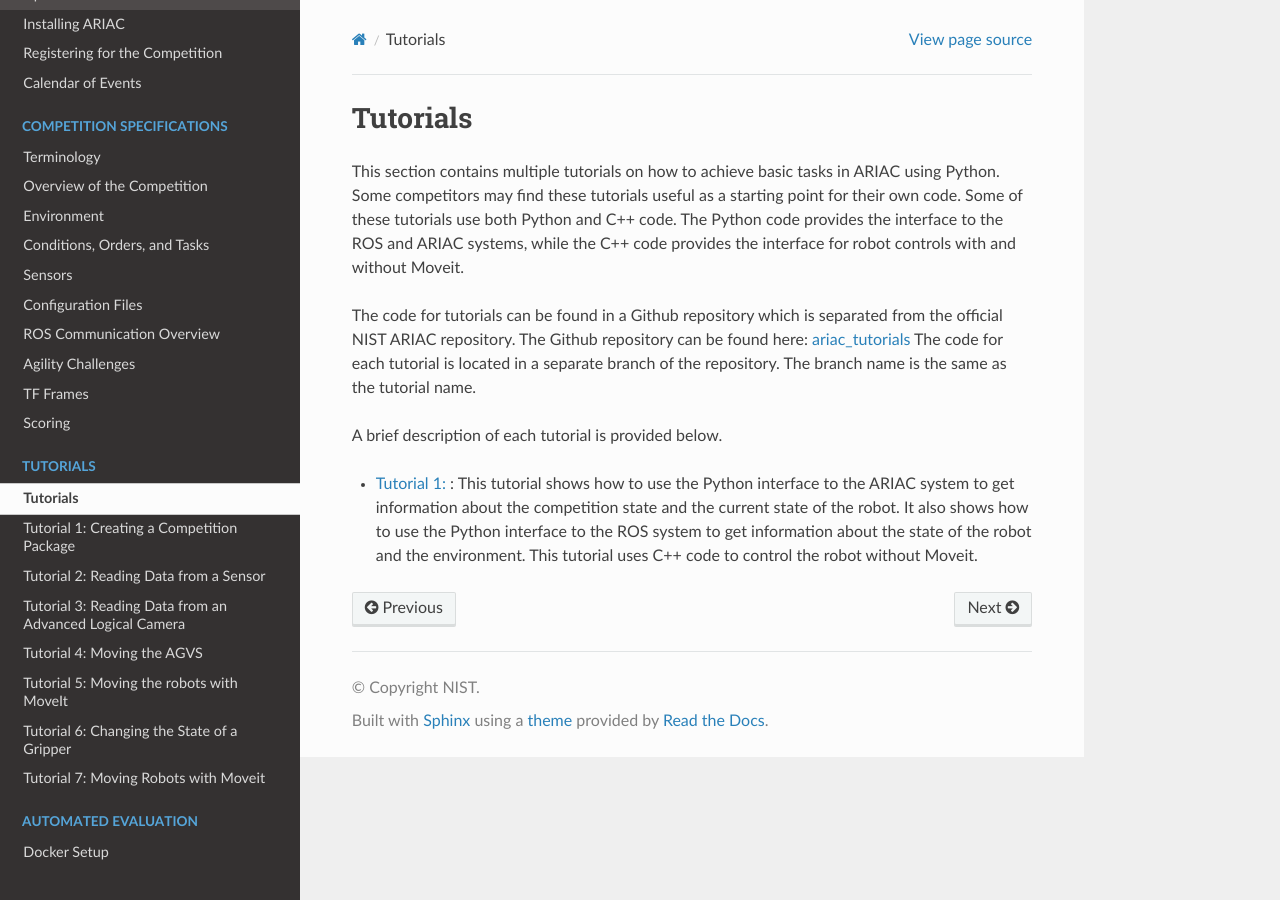
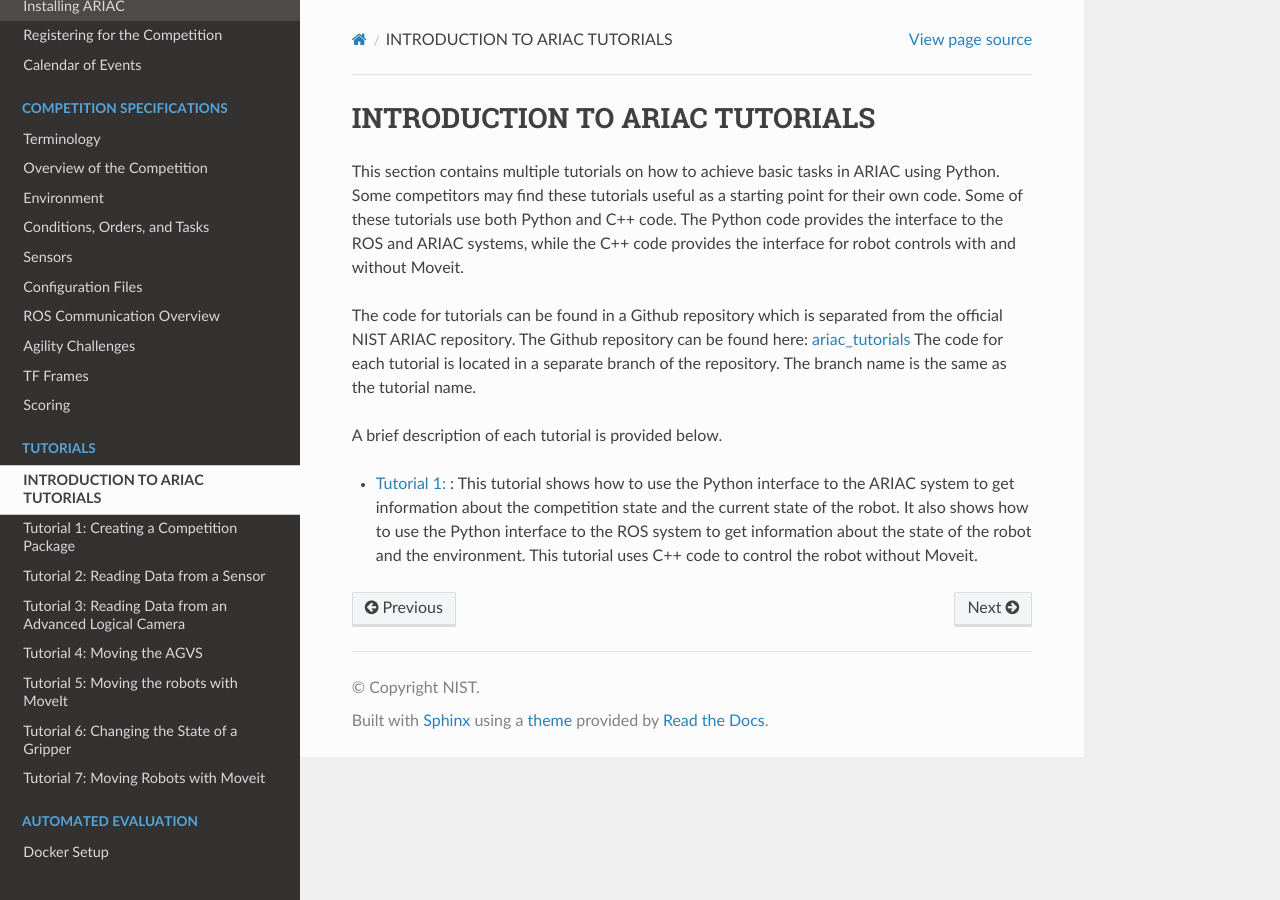
Before and after one commit to usnistgov/ARIAC, a Sphinx documentation site: the page built from docs/tutorials/tutorials.rst, in a window 1280 px wide. Built offline with Sphinx 7.4.7 and the Read the Docs theme 2.0.0, drawn with Linux system fonts in a browser that asks for light colours.

Commit message:
tutorial1

```diff
--- a/docs/tutorials/tutorials.rst
+++ b/docs/tutorials/tutorials.rst
@@ -1,7 +1,7 @@
 .. _TUTORIALS:
 
 =========================================================
-Tutorials
+INTRODUCTION TO ARIAC TUTORIALS
 =========================================================
 
 This section contains multiple tutorials on how to achieve basic tasks in ARIAC using Python. Some competitors may find these tutorials useful as a starting point for their own code.
```
